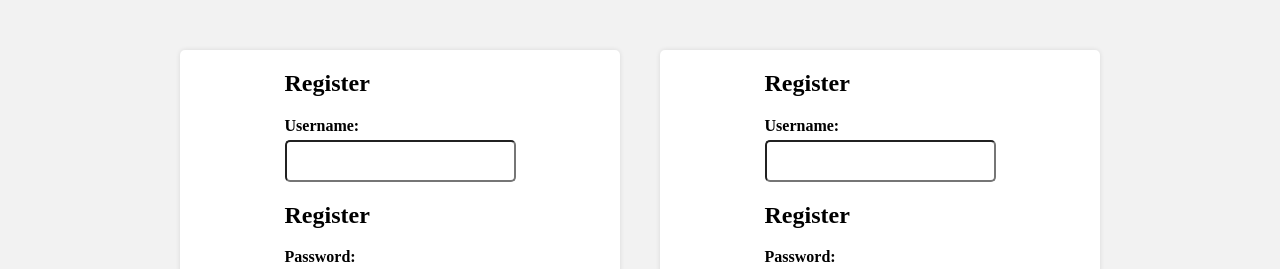
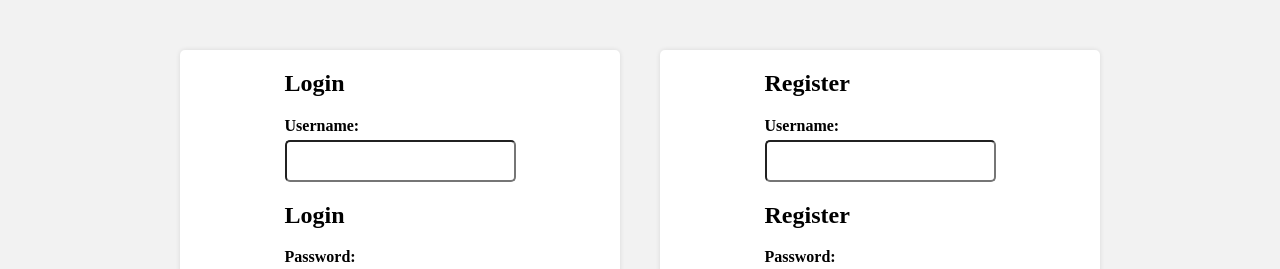
Before and after one commit to bgt1717/recipeapp, a React (Vite) app in the folder client/: page /auth in a window 1280 px wide. Shown: the part 268-537 px from the top of the page. Built offline with nearby package versions, Linux system fonts and the light colour scheme.

Commit message:
label prop added 1:07:31

```diff
--- a/client/src/pages/auth.jsx
+++ b/client/src/pages/auth.jsx
@@ -20,6 +20,7 @@ const Login = () => {
     setUsername={setUsername}
     password={password}
     setPassword={setPassword}
+    label = "Login"
   />
   );
 };
@@ -35,16 +36,18 @@ const Register = () => {
       setUsername={setUsername}
       password={password}
       setPassword={setPassword}
+      label = "Register"
     />
   );
 };
 
 
 
-const Form = ({ username, setUsername, password, setPassword }) => {
+//The form has passed in props.
+const Form = ({ username, setUsername, password, setPassword, label }) => {
   return (
     <div className="auth-container">
-      <form> <h2>Register</h2>
+      <form> <h2>{label}</h2>
         <div className="form-group">
           {/* html for refers to the input with the id called username */}
           <label htmlFor='username'> Username: </label>
@@ -52,7 +55,7 @@ const Form = ({ username, setUsername, password, setPassword }) => {
           <input type="text" id="username" value={username} onChange={(event) => setUsername(event.target.value)} />
         </div>
       </form>
-      <form> <h2>Register</h2>
+      <form> <h2>{label}</h2>
         <div className="form-group">
           {/* html for refers to the input with the id called username */}
           <label htmlFor='password'> Password: </label>
```
